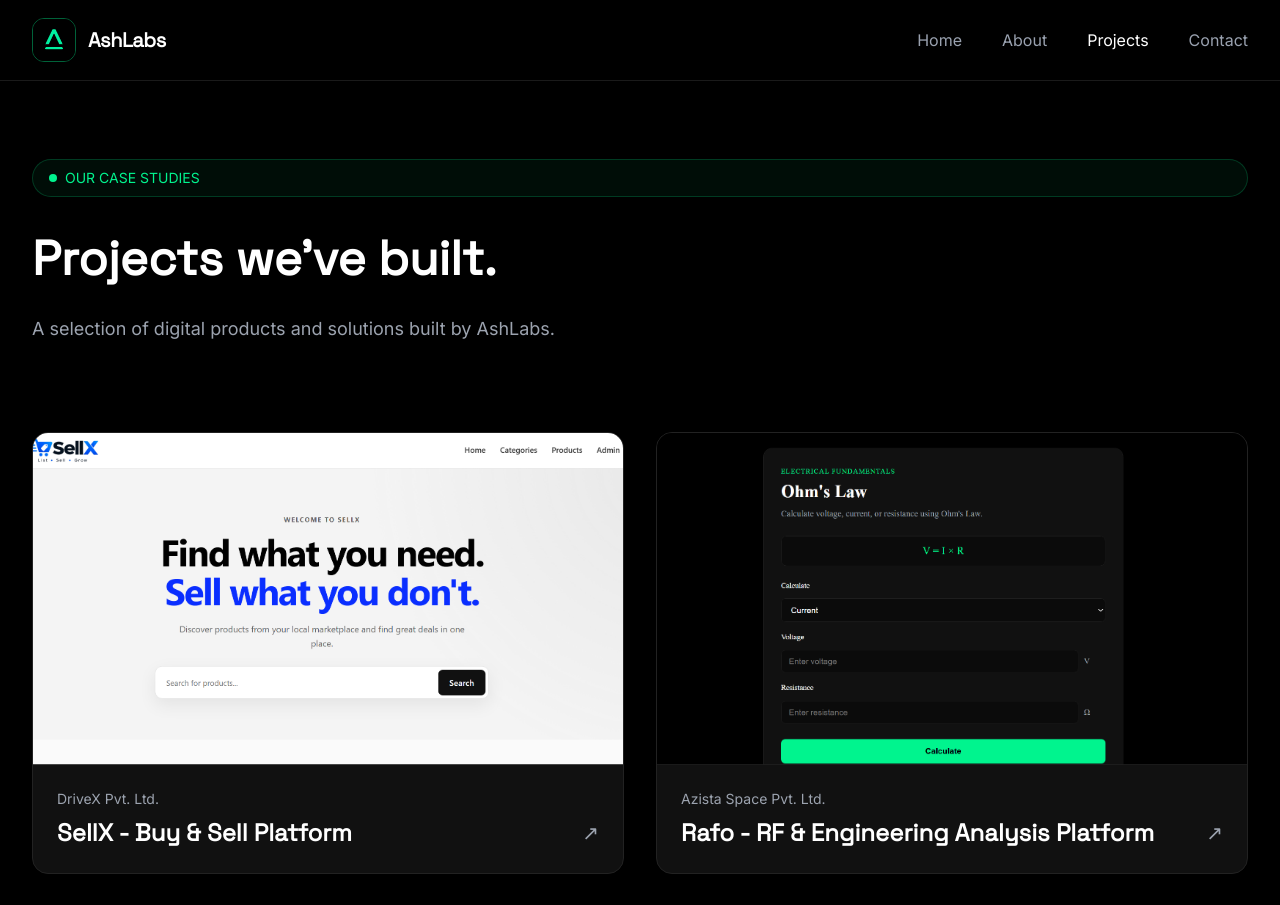
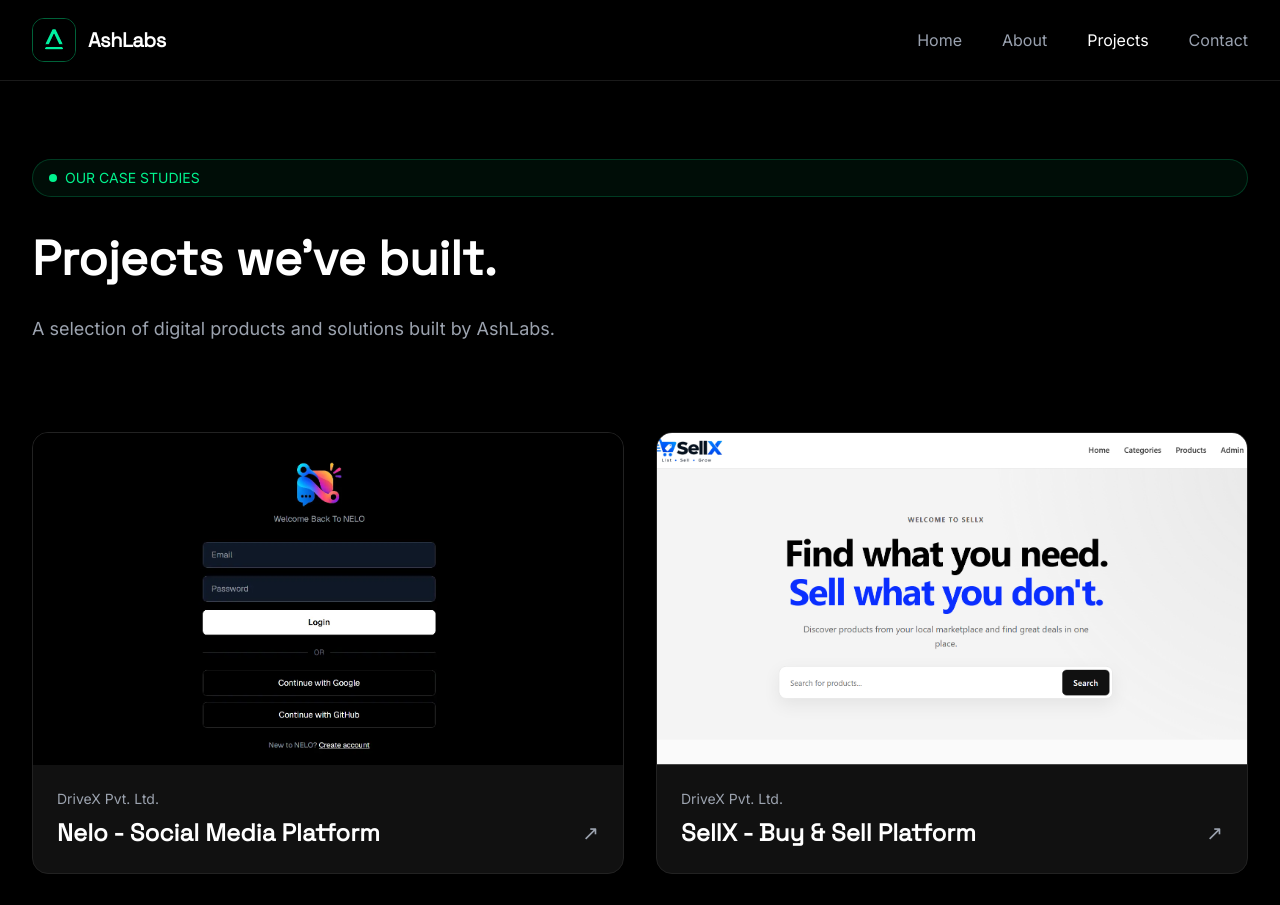
Before and after one commit to ashlabsdev/ashlabs-portfolio, a React (Vite) app: page /projects in a window 1280 px wide. Shown: the top 905 px of the page. Built offline with nearby package versions, Linux system fonts and the light colour scheme.

Commit message:
feat: added nelo project

```diff
--- a/src/data/projects.ts
+++ b/src/data/projects.ts
@@ -2,6 +2,7 @@
 import project2 from "../assets/images/projects/lms.webp";
 import project3 from "../assets/images/projects/rafoPic.png";
 import project4 from "../assets/images/projects/sellx_.png";
+import project5 from "../assets/images/projects/nelo_.webp";
 
 export interface Project {
   name: string;
@@ -11,6 +12,12 @@
 }
 
 export const projects: Project[] = [
+  {
+    name: "Nelo - Social Media Platform",
+    client: "DriveX Pvt. Ltd.",
+    image: project5,
+    link: "https://nelo.ashlabs.in",
+  },
   {
     name: "SellX - Buy & Sell Platform",
     client: "DriveX Pvt. Ltd.",
```
Also changed, not shown: src/assets/images/projects/nelo_.webp (added).
